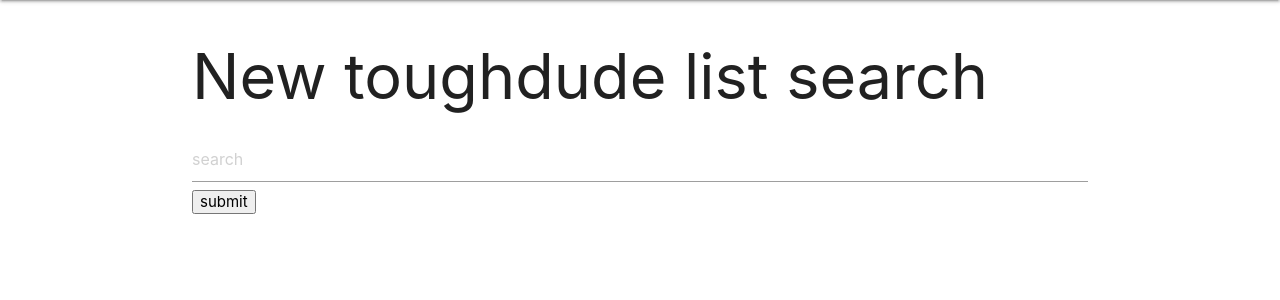
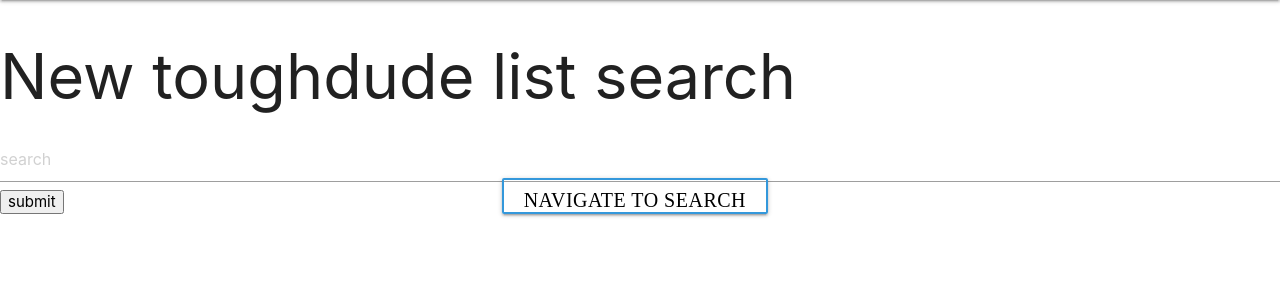
Before and after one commit to Tushaar1705/toughdude_list, a Django app: template templates/my_app/index.html in a window 1280 px wide. Shown: the part 64-364 px from the top of the page. Run offline with Django 3.2, Linux system fonts and the light colour scheme; the template is opened without the code that fills it, so the values that code supplies are empty.

Commit message:
make it better 6

```diff
--- /dev/null
+++ b/static/css/style.css
@@ -0,0 +1,45 @@
+body1{
+  margin: 0;
+  padding: 0;
+}
+.container1{
+  text-align: center;
+  margin-top: 36px;
+  margin-left: 24px;
+}
+.btn{
+  border: 2px solid #3498db;
+  background: none;
+  color: black;
+  padding: 2px 20px 20px 20px;
+  font-size: 20px;
+  font-family: "montserrat", serif;
+  cursor: pointer;
+  margin-top: 2px;
+  margin-left: 24px;
+  transition: 0.8s;
+  position: absolute;
+  top: 30%;
+  right: 40%;
+  overflow: hidden;
+}
+
+
+.btn:hover{
+  color: #fff;
+}
+
+.btn::before{
+  content: "";
+  position: absolute;
+  left: 0;
+  width: 100%;
+  height: 0;
+  background: #3498db;
+  z-index: -1;
+  transition: 0.8s;
+}
+.btn::before{
+  top: 0;
+  border-radius: 0 0 50% 50%;
+}
--- a/templates/base.html
+++ b/templates/base.html
@@ -5,6 +5,7 @@
     <meta charset="UTF-8">
     <title>Toughdude List</title>
     <meta charset="UTF-8"/>
+{#    <link rel="stylesheet" href="{% static 'css/style.css' %}" type="text/css">#}
     <meta name="viewport" content="width=device-width, initial-scale=1"/>
     <link rel="stylesheet" href="{% static 'css/sample.css' %}" type="text/css">
     <link rel="stylesheet" href="https://cdnjs.cloudflare.com/ajax/libs/materialize/1.0.0/css/materialize.min.css">
@@ -19,12 +20,18 @@
         </ul>
     </div>
 </nav>
-<div class="container">
+{#<div class="container">#}
+{#    <link rel="stylesheet" href="{% static 'css/style.css' %}" type="text/css">#}
+{#    {% block content %}#}
+{#    {% endblock content %}#}
+{#    <script src="https://cdnjs.cloudflare.com/ajax/libs/materialize/1.0.0/js/materialize.min.js"></script>#}
+{#</div>#}
+<div class="body1">
+    <link rel="stylesheet" href="{% static 'css/style.css' %}" type="text/css">
 
+    <button class="btn" onclick="window.location.href = 'http://toughdudelist.herokuapp.com/new_search';"> Navigate to search </button>
     {% block content %}
-
     {% endblock content %}
-    <script src="https://cdnjs.cloudflare.com/ajax/libs/materialize/1.0.0/js/materialize.min.js"></script>
 </div>
 </body>
 </html>
```
